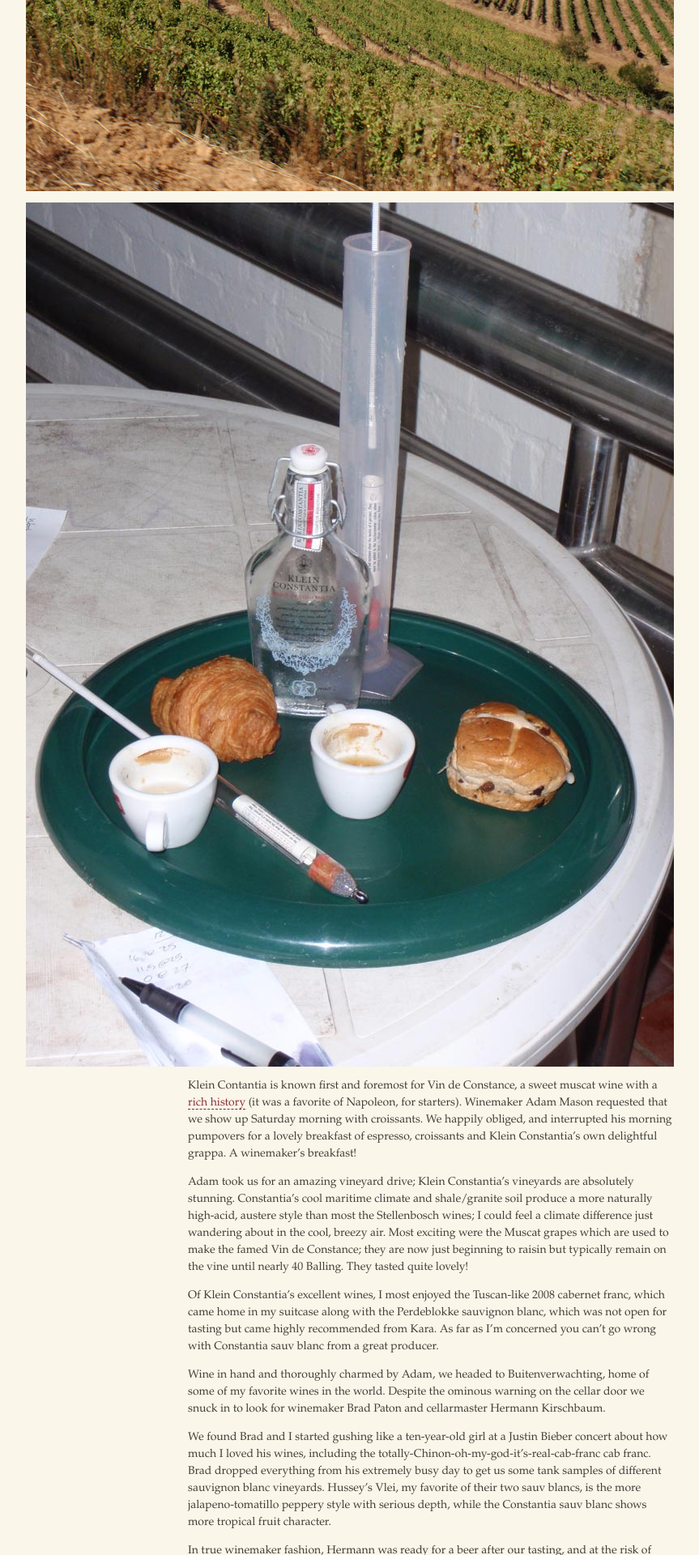
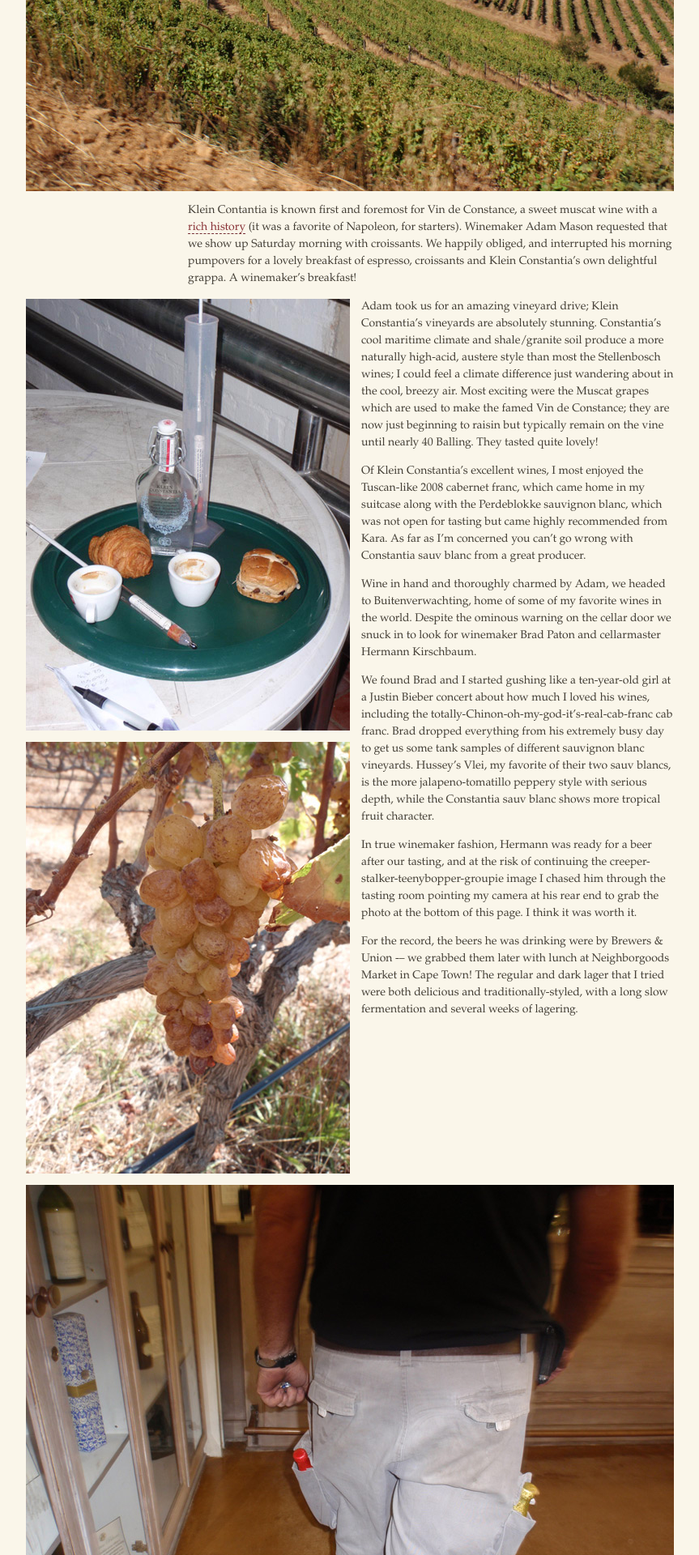
Before and after one commit to nywinewench/nywinewench.github.io, a Jekyll site: the page built from _posts/2011-3-17-Getting-Swoony-In-Constantia.md, in a window 1280 px wide. Shown: the part 644-2564 px from the top of the page at 81% size, without its empty margins (208-1071 px from the left). Built offline with Jekyll 4.4.1, drawn with Linux system fonts in a browser that asks for light colours; some web fonts are replaced; Markdown is read by kramdown in place of the engine named in the settings; some of the changed text lies outside the part shown.

Commit message:
Fixed Constantia post

```diff
--- a/_posts/2011-3-17-Getting-Swoony-In-Constantia.md
+++ b/_posts/2011-3-17-Getting-Swoony-In-Constantia.md
@@ -3,7 +3,7 @@ title: Getting Swoony in Constantia
 
 layout: entry
 
-category: South African Wine
+category: "South African Wine"
 
 tags:
   - Constantia
@@ -21,9 +21,11 @@ tweet: "I can’t come to South Africa and not spend time in Constantia, which i
 I can’t come to South Africa and not spend time in Constantia, which is home to some of my favorite wine farms. Luckily Kara was willing to take a break from her hectic weekend to bring me to two of the best, [Klein Constantia](http://www.kleinconstantia.com/) and [Buitenverwachting](http://www.buitenverwachting.com/).
 
 ![kcview](/photos/kcview.jpg "View of Klein Constantia vineyard slope")
-![winemakersbreakfast](/photos/winemakersbreakfast.jpg "Grappa, espresso, and croissants with wine equipment")
 
 Klein Contantia is known first and foremost for Vin de Constance, a sweet muscat wine with a [rich history](http://www.wineanorak.com/southafrica/southafrica_14_kleinconstantia.htm) (it was a favorite of Napoleon, for starters). Winemaker Adam Mason requested that we show up Saturday morning with croissants. We happily obliged, and interrupted his morning pumpovers for a lovely breakfast of espresso, croissants and Klein Constantia’s own delightful grappa. A winemaker’s breakfast!
+
+![winemakers breakfast](/photos/winemakersbreakfast.jpg "Grappa, espresso, and croissants with wine equipment")
+![muscat grapes](/photos/muscatgrapes.jpg "Cluster of muscat grapes")
 
 Adam took us for an amazing vineyard drive; Klein Constantia’s vineyards are absolutely stunning. Constantia’s cool maritime climate and shale/granite soil produce a more naturally high-acid, austere style than most the Stellenbosch wines; I could feel a climate difference just wandering about in the cool, breezy air. Most exciting were the Muscat grapes which are used to make the famed Vin de Constance; they are now just beginning to raisin but typically remain on the vine until nearly 40 Balling. They tasted quite lovely!
 
@@ -33,7 +35,7 @@ Wine in hand and thoroughly charmed by Adam, we headed to Buitenverwachting, hom
 
 We found Brad and I started gushing like a ten-year-old girl at a Justin Bieber concert about how much I loved his wines, including the totally-Chinon-oh-my-god-it’s-real-cab-franc cab franc. Brad dropped everything from his extremely busy day to get us some tank samples of different sauvignon blanc vineyards. Hussey’s Vlei, my favorite of their two sauv blancs, is the more jalapeno-tomatillo peppery style with serious depth, while the Constantia sauv blanc shows more tropical fruit character.
 
-In true winemaker fashion, Hermann was ready for a beer after our tasting, and at the risk of continuing the creeper-stalker-teenybopper-groupie image I chased him through the tasting room pointing my camera at his rear end to grab this photo. I think it was worth it.
+In true winemaker fashion, Hermann was ready for a beer after our tasting, and at the risk of continuing the creeper-stalker-teenybopper-groupie image I chased him through the tasting room pointing my camera at his rear end to grab the photo at the bottom of this page. I think it was worth it.
 
 ![hermann](/photos/hermann.jpg "Backside of winemaker with beer in each pocket")
 
--- a/stylesheets/screen.css
+++ b/stylesheets/screen.css
@@ -172,6 +172,7 @@ article .large_column img {
   margin: 0 1em 1em -200px;
   max-width: 800px;
   float: left;
+  clear: left;
 }
 
 article hgroup {
@@ -210,6 +211,7 @@ article hgroup {
 
 .pills {
   padding-left: 1em;
+  clear: left;
 }
 
 .pills a {
```
Also changed, not shown: photos/muscatgrapes.jpg (added), photos/winemakersbreakfast.jpg, 1 other file.
